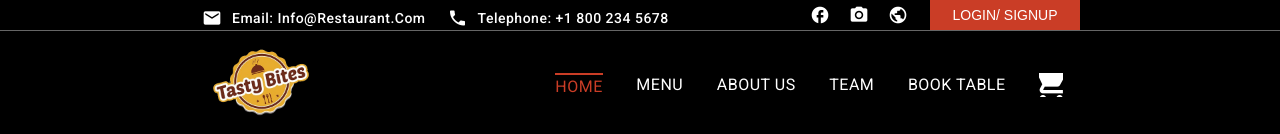
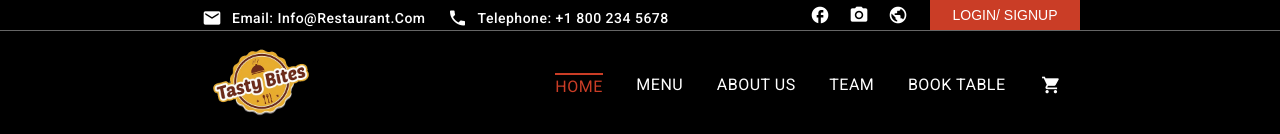
Before and after one commit to AnishJaiswal598/restaurant, an Angular app: page /home in a window 1280 px wide. Shown: the top 134 px of the page. Built offline with nearby package versions, Linux system fonts and the light colour scheme.

Commit message:
home: prevent cart from getting chevron button's css

```diff
--- a/src/app/pages/home/home.component.css
+++ b/src/app/pages/home/home.component.css
@@ -74,7 +74,7 @@
   right: 60px;
 }
 
-::ng-deep .mat-icon.mat-icon-no-color {
+button ::ng-deep .mat-icon.mat-icon-no-color {
   font-size: 40px;
 }
 
--- a/src/app/pages/home/home.component.html
+++ b/src/app/pages/home/home.component.html
@@ -2,13 +2,13 @@
   class="outer-container"
   [style.background]="'url(' + currentSlide.image + ')'"
 >
-  <button id="left-button" (click)="moveSlide('left')">
+  <button id="left-button" class="button" (click)="moveSlide('left')">
     <mat-icon>chevron_left</mat-icon>
   </button>
   <div class="first-line">{{ currentSlide.title }}</div>
   <div class="second-line">{{ currentSlide.head }}</div>
   <button class="but">{{ currentSlide.buttonContent }}</button>
-  <button id="right-button" (click)="moveSlide('right')">
+  <button id="right-button" class="button" (click)="moveSlide('right')">
     <mat-icon>chevron_right</mat-icon>
   </button>
 </div>
```
